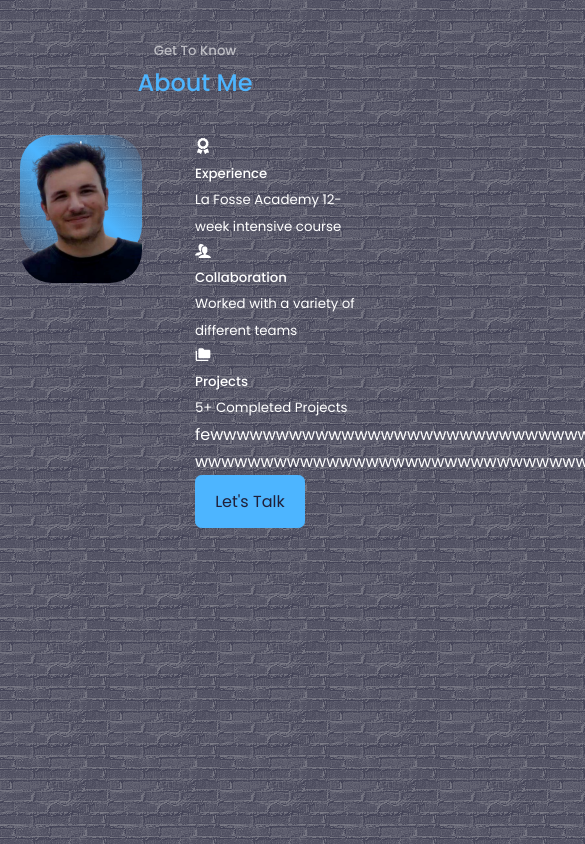
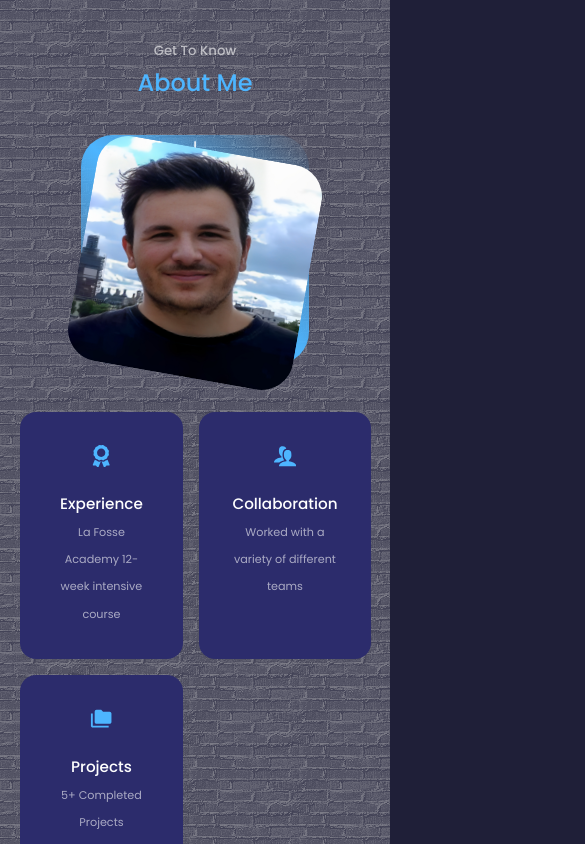
Before and after one commit to dinevtomislav/Portfolio, a React (Create React App) app in the folder react-portfolio-website/: page / in a window 390 px wide. Shown: the part 900-1744 px from the top of the page, 585 px wide, since content can reach past the window. Built offline with nearby package versions, Linux system fonts and the light colour scheme.

Commit message:
better pics and about css

```diff
--- a/react-portfolio-website/src/components/about/About.jsx
+++ b/react-portfolio-website/src/components/about/About.jsx
@@ -1,6 +1,6 @@
 import React from 'react'
 import './about.css'
-import ME from '../../assets/headshot.png'
+import ME from '../../assets/head.png'
 import {FaAward} from 'react-icons/fa'
 import {ImUsers} from 'react-icons/im'
 import {MdFolderCopy} from 'react-icons/md'
@@ -40,8 +40,7 @@
           </div>
 
           <p>
-            fewwwwwwwwwwwwwwwwwwwwwwwwwwwwwwwwwwwwwwwwwwwwwwwwwwwwwwwwwwwwwwwwwwwwwwwwwwwwwwwwwwwwwwwwwwwwwww
-            wwwwwwwwwwwwwwwwwwwwwwwwwwwwwwwwwwwwwwwwwwww
+
           </p>
 
           <a href='#contact' className='btn btn-primary'>Let's Talk</a>
--- a/react-portfolio-website/src/components/about/about.css
+++ b/react-portfolio-website/src/components/about/about.css
@@ -21,5 +21,91 @@
 .about__me-image{
     border-radius: 2rem;
     overflow: hidden;
-    transform-origin: rotate(10deg);
+    transform: rotate(10deg);
+    transition: var(--transition);
 }
+
+.about__me-image:hover{
+    transform: rotate(0);
+
+}
+
+.about__cards {
+    display: grid;
+    grid-template-columns: repeat(3, 1fr);
+    gap: 1.5rem;
+}
+
+.about__card {
+    background: var(--color-bg-variant);
+    border: 1px solid transparent;
+    border-radius: 1rem;
+    padding: 2rem;
+    text-align: center;
+}
+
+.about__card:hover{
+    background: transparent;
+    border-color: var(--color-primary-variant);
+    cursor: default;
+}
+
+.about__icon {
+    color: var(--color-primary);
+    font-size: 1.4rem;
+    margin-bottom: 1rem;
+}
+
+.about__card h5 {
+    font-size: 0.95rem;
+}
+
+.about__card small {
+    font-size: 0.7rem;
+    color: var(--color-light);
+}
+
+.about__content p {
+    margin: 2rem 0 2.6rem;
+    color: var(--color-light);
+}
+
+/* ================ MEDIA QUERIES (Medium Devices) ============================= */
+
+@media screen and (max-width: 1024px) {
+    .about__container {
+        grid-template-columns: 1fr;
+        gap: 0;
+    }
+
+    .about__me{
+        width: 50%;
+        margin: 2rem auto 4rem;
+    }
+
+    .about__content p {
+        margin: 1rem 0 1.5rem;
+    }
+}
+
+/* ================ MEDIA QUERIES (Small Devices) ============================= */
+
+@media screen and (max-width: 600px) {
+    .about__me {
+        width: 65%;
+        margin: 0 auto 3rem;
+    }
+
+    .about__cards {
+        grid-template-columns: 1fr 1fr;
+        gap: 1rem;
+    }
+
+    .about__content {
+        text-align: center;
+    }
+
+    .about__content p {
+        margin: 1.5rem 0;
+    }
+}
```
Also changed, not shown: react-portfolio-website/src/assets/head.png (added), react-portfolio-website/src/assets/headshot.png.
